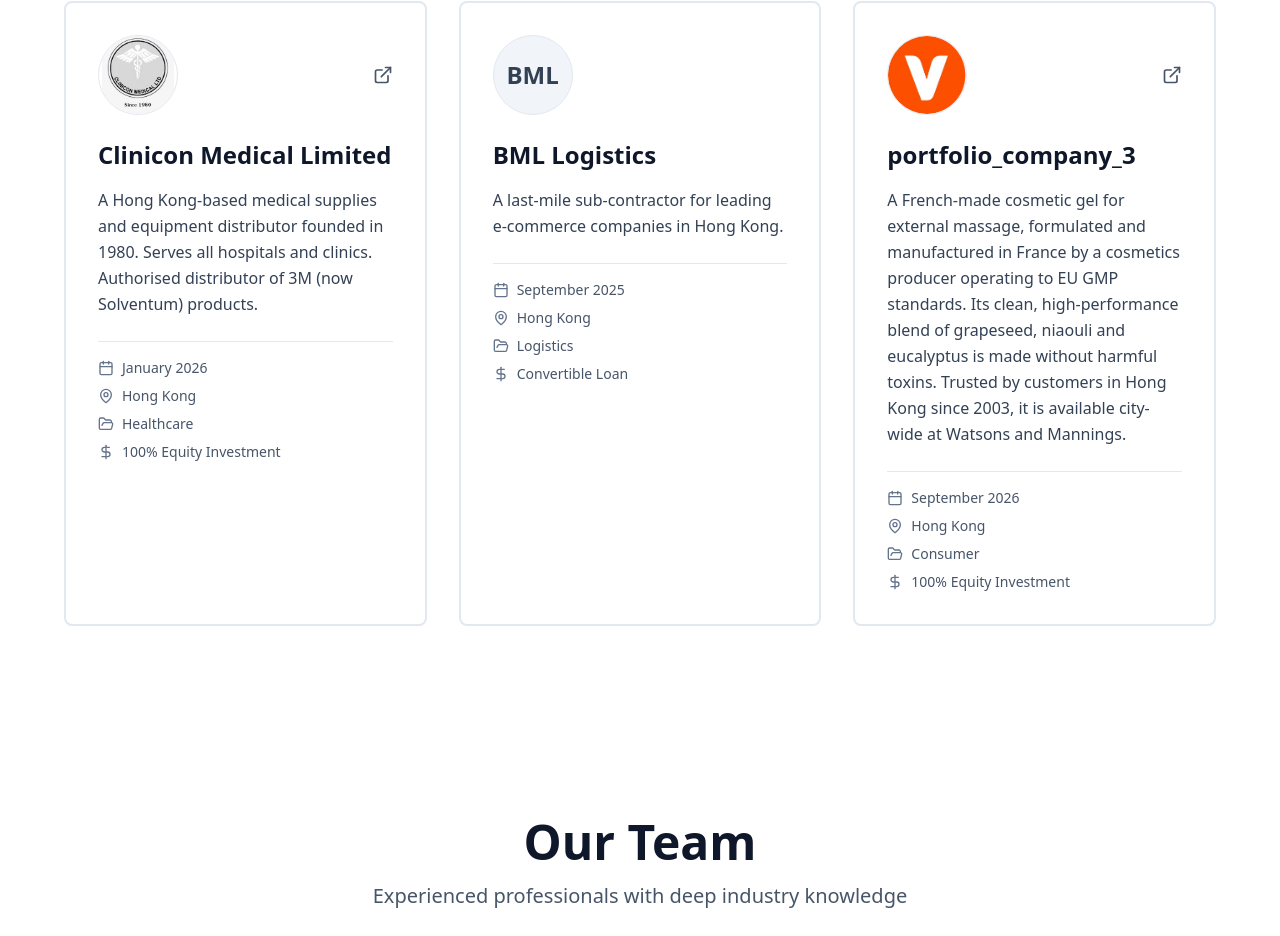
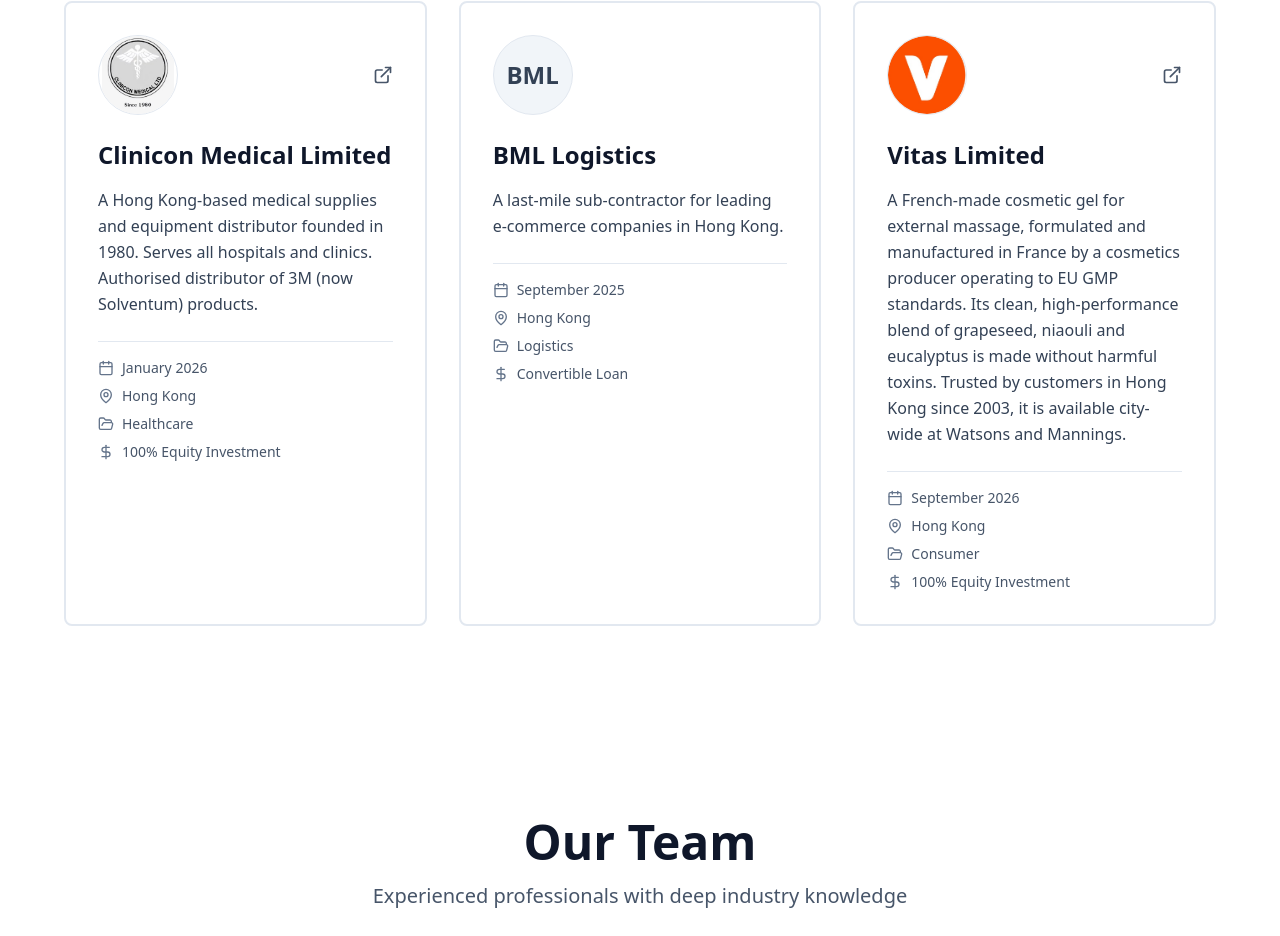
Before and after one commit to lucien2kcheung/Barbatos-Limited, a React (Vite) app: page / in a window 1280 px wide. Shown: the part 2324-3260 px from the top of the page. Built offline with nearby package versions, Linux system fonts and the light colour scheme.

Commit message:
Add files via upload

```diff
--- a/src/contexts/LanguageContext.tsx
+++ b/src/contexts/LanguageContext.tsx
@@ -41,6 +41,7 @@ const translations = {
     portfolio_subtitle: 'Companies we have invested in and partnered with',
     portfolio_company_1: 'Clinicon Medical Limited',
     portfolio_company_2: 'Coming Soon',
+    portfolio_company_3: 'Vitas Limited',
 
     team_title: 'Our Team',
     team_subtitle: 'Experienced professionals with deep industry knowledge',
@@ -92,6 +93,7 @@ const translations = {
     portfolio_subtitle: '我們投資及合作的公司',
     portfolio_company_1: '健力醫療器材有限公司',
     portfolio_company_2: '敬請期待',
+    portfolio_company_3: '紓適寧有限公司',
 
     team_title: '我們的團隊',
     team_subtitle: '擁有深厚行業知識的資深專業人員',
```
